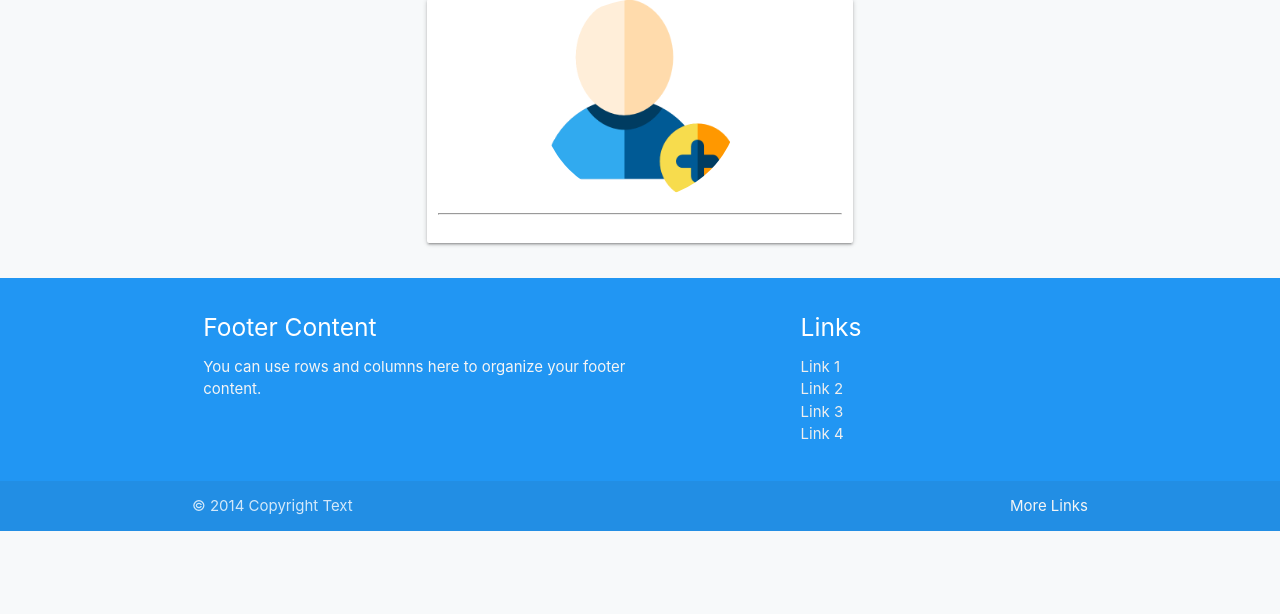
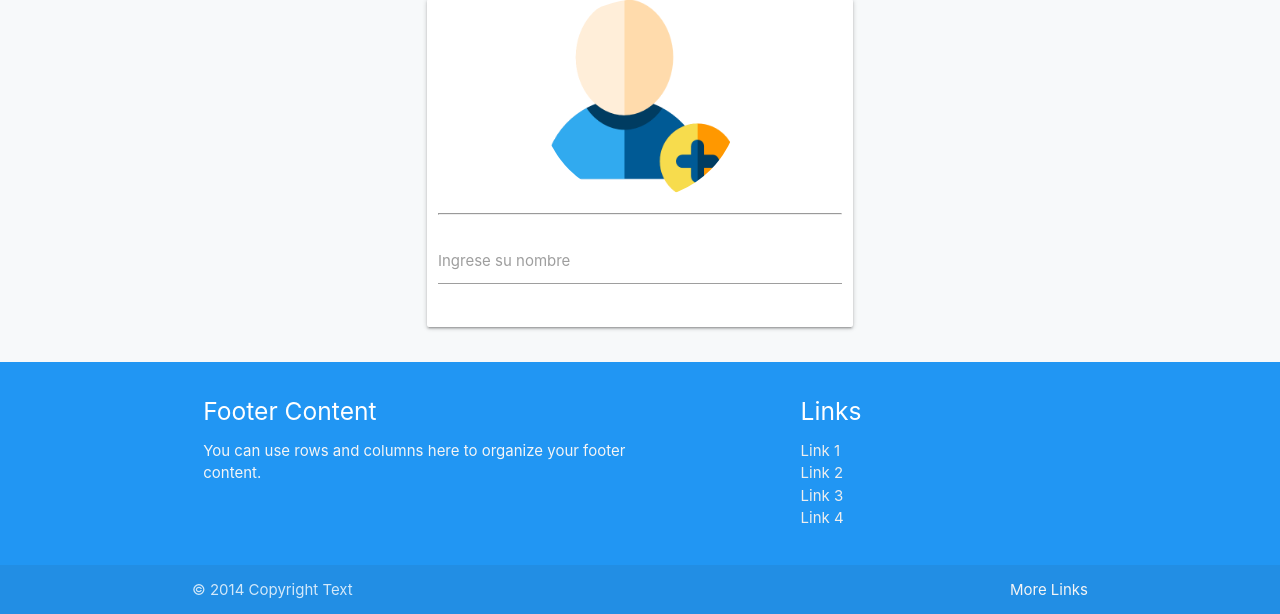
Before and after one commit to anonimyusdj/integradorwyc2, a Flask app: page /registrar in a window 1280 px wide. Shown: the part 95-709 px from the top of the page. Run offline with Flask 2, Linux system fonts and the light colour scheme.

Commit message:
agregar registro

```diff
--- a/app/templates/login/registro.html
+++ b/app/templates/login/registro.html
@@ -7,6 +7,10 @@
                 <center><img class="responsive-img activator circle" width="200px" src="{{ url_for('static',filename='images/nuevo.png')}}"></center>
                 <hr>
             </div>
+            <div class=" input-field col s12 m12">
+              <input id="nombres" type="text" name="nombres" ng-model="nombres" value="">
+              <label for="nobres">Ingrese su nombre</label>
+            </div>
         </div>
     </div>
 </div>
```
